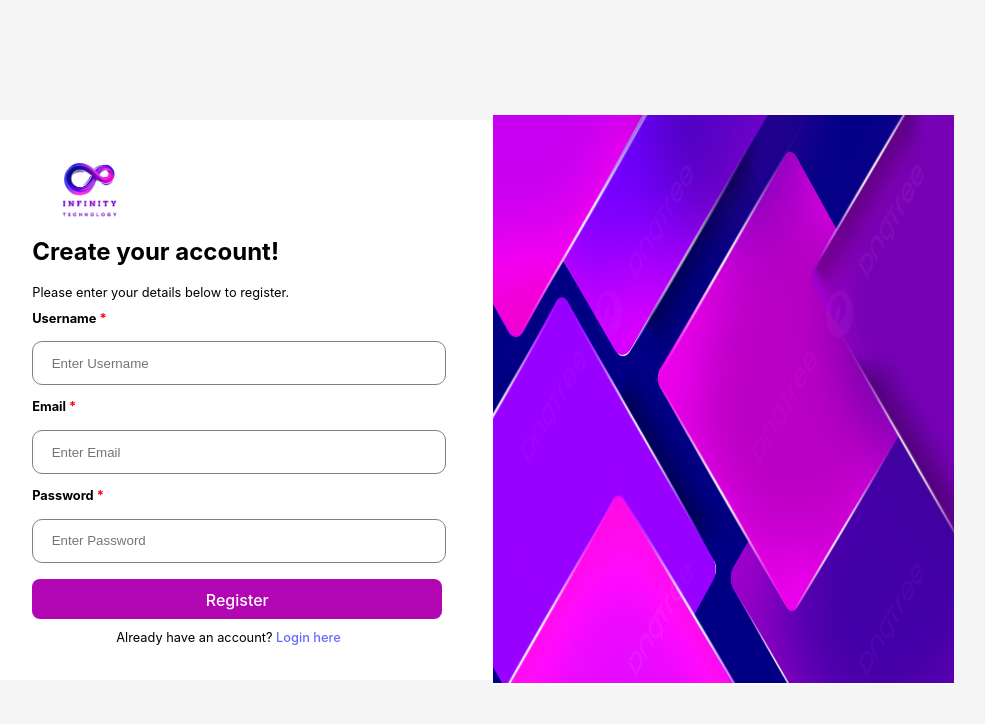
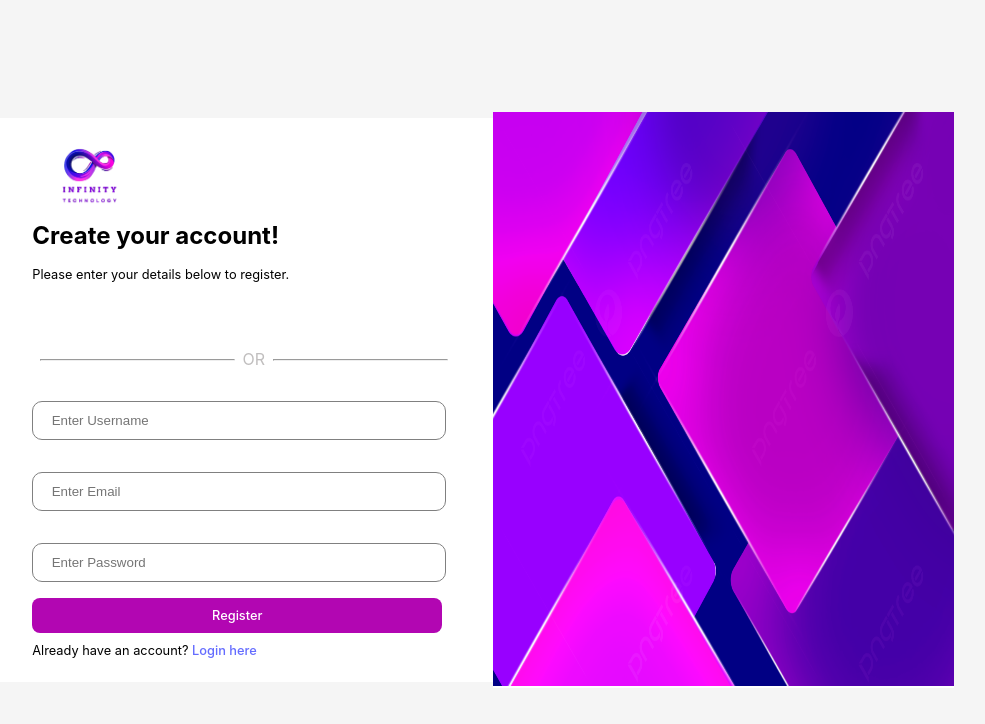
Before and after one commit to Mschlei-48/Blog-Website, a React (Vite) app: page /register in a window 1280 px wide. Shown: the top 724 px of the page, without its empty margins (160-1145 px from the left). Built offline with nearby package versions, Linux system fonts and the light colour scheme.

Commit message:
login-register

```diff
--- a/package.json
+++ b/package.json
@@ -16,14 +16,19 @@
     "@fortawesome/fontawesome-svg-core": "^6.7.1",
     "@fortawesome/free-solid-svg-icons": "^6.6.0",
     "@fortawesome/react-fontawesome": "^0.2.2",
+    "@react-oauth/google": "^0.12.1",
     "@reduxjs/toolkit": "^2.3.0",
+    "axios": "^1.7.9",
+    "bootstrap": "^5.3.3",
     "date-fns": "^4.1.0",
     "dompurify": "^3.2.3",
     "editorjs-parser": "^1.5.3",
     "firebase": "^10.14.1",
     "i": "^0.3.7",
+    "jwt-decode": "^4.0.0",
     "npm": "^10.9.2",
     "react": "^18.3.1",
+    "react-bootstrap": "^2.10.8",
     "react-dom": "^18.3.1",
     "react-editor-js": "^2.1.0",
     "react-redux": "^9.1.2",
--- a/src/App.css
+++ b/src/App.css
@@ -1,10 +1,10 @@
 h1{
-  line-height:0.5;
+  line-height:0.3;
   font-size:1.7rem;
   font-weight:1.5rem;
 }
 #root {
-  max-width: 1280px;
+  max-width: 100vw;
   margin: 0;
   /* padding: 2rem; */
   text-align: center;
--- a/src/App.jsx
+++ b/src/App.jsx
@@ -12,6 +12,7 @@ import LandingPage from './Components/LandingPage.jsx'
 import Home from './Components/Home.jsx'
 import Profile from './Components/Profile.jsx'
 import Write from './Components/Write.jsx'
+import {GoogleLogin} from '@react-oauth/google'
 
 
 
--- a/src/Components/ForgotPassword.jsx
+++ b/src/Components/ForgotPassword.jsx
@@ -5,6 +5,7 @@ import {resetPassword} from "../Redux/authSlice.js";
 import { useDispatch } from "react-redux";
 
 function ForgotPassword() {
+
   const navigate = useNavigate();
   const dispatch = useDispatch();
 
--- a/src/Components/Login.jsx
+++ b/src/Components/Login.jsx
@@ -1,59 +1,130 @@
-import {useState,useEffect} from 'react'
-import './login.css'
-import {useNavigate} from 'react-router-dom'
-import {useSelector,useDispatch} from 'react-redux'
-import {signInUser} from '../Redux/authSlice.js'
+import { useState, useEffect } from "react";
+import "./login.css";
+import { useNavigate } from "react-router-dom";
+import { useSelector, useDispatch } from "react-redux";
+import { signInUser } from "../Redux/authSlice.js";
+import { GoogleLogin, googleLogout, useGoogleLogin } from "@react-oauth/google";
+import { jwtDecode } from "jwt-decode";
+import {googleLogin} from "../Redux/authSlice.js";
 
+function Login() {
+  const stateData = useSelector((state) => state.auth);
 
-function Login(){
+  const [email, setEmail] = useState("");
+  const [password, setPassword] = useState("");
 
-    const stateData=useSelector((state)=>state.auth)
+  const dispatch = useDispatch();
+  useEffect(() => {
+    console.log(stateData);
+    const navHomePage = () => {
+      if (stateData.loggedIn === true) {
+        navigate("/home");
+      }
+    };
+    navHomePage();
+  });
+  const navigate = useNavigate();
+  const navRegister = () => {
+    return navigate("/register");
+  };
 
-    const [email,setEmail]=useState("")
-    const [password,setPassword]=useState("")
+  const handleLogin = (email) => {
+    if (email === "") {
+    }
+  };
 
-    const dispatch=useDispatch()
-    useEffect(()=>{
-        console.log(stateData)
-        const navHomePage=(()=>{
-            if(stateData.loggedIn===true){
-        navigate("/home")}
+  const forgotPasswordNav = () => {
+    return navigate("forgot-password");
+  };
+
+  // Google Login Setup
+
+  return (
+    <div className="login-main-container">
+        <div className="login-form-container">
+          <img
+            src="../src/assets/file.png"
+            alt="No Logo to Display"
+            style={{ width: "30%" }}
+          />
+          <h2>Welcome Back!</h2>
+          <p>Please enter your details to login.</p>
+          <div id="google-login-container">
+            <GoogleLogin
+              onSuccess={(credentialResponse) => {
+                const token=jwtDecode(credentialResponse.credential);
+                googleLogin(token.email,token.name,dispatch).
+                then(()=>{
+                  navigate("/home");
+                  alert("Successfully Logged In")
+                }).
+                catch((error)=>{
+                  console.log("Error Logging In",error)
                 })
-        navHomePage()
-    })
-    const navigate=useNavigate()
-    const navRegister=(()=>{
-        return navigate('/register')
-    })
-
-    const forgotPasswordNav=(()=>{
-        return navigate("forgot-password")
-    })
-
-    return(
-        <div className='login-main-container'>
-            <div className='login-form-container'>
-                <img src='../src/assets/file.png' alt="No Logo to Display" style={{width:"30%"}}/>
-                <h1>Welcome Back!</h1>
-                <p>Please enter your details below to login.</p>
-                <label for='email'>Email<label style={{color:"red"}}> *</label></label>
+              }}
+              onError={() => alert("Logging in Failed")}
+              id="google-login"
+              auto_select={true}
+            />
+          </div>
           <br></br>
-                <input type='email' name='email' placeholder="Enter Email" onChange={(event)=>setEmail(event.target.value)}></input>
+          {/* <hr>OR</hr> */}
+          <div style={{width:"89%",display:"flex",justifyContent:"center",alignItems:"flex-start"}}>
+          <hr style={{width:"43%",color:"rgb(192, 190, 190)"}}></hr>
+          <span style={{color:"rgb(192, 190, 190)",paddingLeft:"1.5%",paddingRight:"1.5%"}}>OR</span>
+          <hr style={{width:"43%",color:"rgb(210, 206, 206)"}}></hr>
+          </div>
           <br></br>
-                <label for="password">Password<label style={{color:"red"}}> *</label></label>
+          {/* <label for="email">
+            Email<label style={{ color: "red" }}> *</label>
+          </label> */}
           <br></br>
-                <input type="password" name='password' placeholder="Enter Password" onChange={(event)=>setPassword(event.target.value)}></input>
+          <input
+            type="email"
+            name="email"
+            placeholder="Enter Email"
+            required
+            onChange={(event) => setEmail(event.target.value)}
+          ></input>
           <br></br>
-                <a style={{marginLeft:"307px"}} onClick={()=>forgotPasswordNav()}>Forgot password?</a>
+          {/* <label for="password">
+            Password<label style={{ color: "red" }}> *</label>
+          </label> */}
           <br></br>
-                <button className="login-button" onClick={()=>signInUser(dispatch,email,password)}>Log in</button>
-                <p style={{marginLeft:"84px"}}>Don't have an account? <a onClick={()=>navRegister()}>Register here</a></p>
+          <input
+            type="password"
+            name="password"
+            placeholder="Enter Password"
+            required
+            onChange={(event) => setPassword(event.target.value)}
+          ></input>
+          <br></br>
+          <div id="forgot-password">
+            <a onClick={() => forgotPasswordNav()}>Forgot password?</a>
           </div>
-            <div className='logn-image-container'>
-                <img src="../src/assets/back-login.jpg" alt="No Image to Display" className="login-side-image"/>
+          <br></br>
+          <button
+            className="login-button"
+            onClick={() => signInUser(dispatch, email, password)}
+          >
+            Log in
+          </button>
+          <div id="dont-have-account">
+            <p>
+              Don't have an account?{" "}
+              <a onClick={() => navRegister()}>Register here</a>
+            </p>
           </div>
         </div>
-    )
+        <div className="logn-image-container">
+          <img
+            src="../src/assets/back-login.jpg"
+            alt="No Image to Display"
+            className="login-side-image"
+          />
+        </div>
+    </div>
+  );
 }
 
 export default Login;
--- a/src/Components/Register.jsx
+++ b/src/Components/Register.jsx
@@ -1,52 +1,117 @@
-import {useState,useEffect} from 'react'
-import './register.css'
-import {useNavigate} from 'react-router-dom'
-import {registerUser} from '../Redux/authSlice.js'
-import {useDispatch,useSelector} from 'react-redux'
+import { useState, useEffect } from "react";
+import "./register.css";
+import { useNavigate } from "react-router-dom";
+import { registerUser } from "../Redux/authSlice.js";
+import { useDispatch, useSelector } from "react-redux";
+import { GoogleLogin, googleLogout, useGoogleLogin } from "@react-oauth/google";
+import { jwtDecode } from "jwt-decode";
+import { googleLogin } from "../Redux/authSlice.js";
 
-function Register(){
-    const navigate=useNavigate()
-    const [email,setEmail]=useState("")
-    const [password,setPassword]=useState("")
-    const [username,setUsername]=useState("")
-    const dispatch=useDispatch()
-    const {Email,Username,Password,error,loading}=useSelector((state)=>state.auth)
+function Register() {
+  const navigate = useNavigate();
+  const [email, setEmail] = useState("");
+  const [password, setPassword] = useState("");
+  const [username, setUsername] = useState("");
+  const dispatch = useDispatch();
+  const { Email, Username, Password, error, loading } = useSelector(
+    (state) => state.auth
+  );
 
-
-
-
-    const navLogin=(()=>{
-        return navigate("/login")
+  const navLogin = () => {
+    return navigate("/login");
+  };
+  const handleRegister = () => {
+    registerUser(dispatch, email, password, username, navigate);
+  };
+  return (
+    <div className="register-main-container">
+      <div className="register-form-container">
+        <img
+          src="../src/assets/file.png"
+          alt="No Logo to Display"
+          style={{ width: "25%"}}
+        />
+        <h2>Create your account!</h2>
+        <p>Please enter your details below to register.</p>
+        <div id="google-register-container">
+          <GoogleLogin
+            onSuccess={(credentialResponse) => {
+              const token = jwtDecode(credentialResponse.credential);
+              googleLogin(token.email, token.name, dispatch)
+                .then(() => {
+                  navigate("/home");
+                  alert("Successfully Logged In");
                 })
-    const handleRegister=(()=>{
-        registerUser(dispatch,email,password,username,navigate)
-    })
-    return(
-        <div className='register-main-container'>
-            <div className='register-form-container'>
-                <img src='../src/assets/file.png' alt="No Logo to Display" style={{width:"25%"}}/>
-                <h1>Create your account!</h1>
-                <p>Please enter your details below to register.</p>
-                <label for='username'>Username<label style={{color:"red"}}> *</label></label>
+                .catch((error) => {
+                  console.log("Error Logging In", error);
+                });
+            }}
+            onError={() => alert("Logging in Failed")}
+            id="google-register"
+            auto_select={true}
+          />
+        </div>
         <br></br>
-                <input type='username' name='username' placeholder="Enter Username" onChange={(event)=>setUsername(event.target.value)}></input>
+        <div style={{width:"92%",display:"flex",justifyContent:"center",alignItems:"flex-start"}}>
+          <hr style={{width:"45.5%",color:"rgb(192, 190, 190)"}}></hr>
+          <span style={{color:"rgb(192, 190, 190)"}}>OR</span>
+          <hr style={{width:"41%",color:"rgb(192, 190, 190)"}}></hr>
+          </div>
           <br></br>
-                <label for='email'>Email<label style={{color:"red"}}> *</label></label>
+        {/* <label for="username">
+          Username<label style={{ color: "red" }}> *</label>
+        </label> */}
         <br></br>
-                <input type='email' name='email' placeholder="Enter Email" onChange={(event)=>setEmail(event.target.value)}></input>
+        <input
+          type="username"
+          name="username"
+          placeholder="Enter Username"
+          required
+          onChange={(event) => setUsername(event.target.value)}
+        ></input>
         <br></br>
-                <label for="password">Password<label style={{color:"red"}}> *</label></label>
+        {/* <label for="email">
+          Email<label style={{ color: "red" }}> *</label>
+        </label> */}
         <br></br>
-                <input type="password" name='password' placeholder="Enter Password" onChange={(event)=>setPassword(event.target.value)}></input>
+        <input
+          type="email"
+          name="email"
+          placeholder="Enter Email"
+          required
+          onChange={(event) => setEmail(event.target.value)}
+        ></input>
         <br></br>
-                <button className="register-button" onClick={()=>handleRegister()}>Register</button>
-                <p style={{marginLeft:"84px"}}>Already have an account? <a onClick={()=>navLogin()}>Login here</a></p>
-            </div>
-            <div className='register-image-container'>
-                <img src="../src/assets/back-login.jpg" alt="No Image to Display" className="register-side-image"/>
+        {/* <label for="password">
+          Password<label style={{ color: "red" }}> *</label>
+        </label> */}
+        <br></br>
+        <input
+          type="password"
+          name="password"
+          placeholder="Enter Password"
+          required
+          onChange={(event) => setPassword(event.target.value)}
+        ></input>
+        <br></br>
+        <button className="register-button" onClick={() => handleRegister()}>
+          Register
+        </button>
+        <div style={{width:"100%",display:"flex",justifyContent:"flex-start",alignItems:"flex-start"}}>
+        <p>
+          Already have an account? <a onClick={() => navLogin()}>Login here</a>
+        </p>
         </div>
 
       </div>
-    )
+      <div className="register-image-container">
+        <img
+          src="../src/assets/back-login.jpg"
+          alt="No Image to Display"
+          className="register-side-image"
+        />
+      </div>
+    </div>
+  );
 }
 export default Register;
--- a/src/Components/register.css
+++ b/src/Components/register.css
@@ -10,16 +10,29 @@ a{
 }
 .register-form-container input{
     width:85%;
-    height:40px;
+    height:35px;
     border:grey 1px solid;
     border-radius: 10px;
     padding-left:4%;
 }
+.register-form-container h2{
+    line-height: 0;
+}
 .register-button{
     width:89%;
-    height:40px;
+    height:35px;
     background-color:rgb(178, 6, 178);
     color:white;
+    font-size:0.8rem;
+}
+#google-register-container{
+    width:89%;
+}
+
+#google-register{
+    width:100%;
+    padding-bottom:5%;
+
 }
 
 .register-main-container{
@@ -41,8 +54,8 @@ a{
     justify-content:start;
     align-items:flex-start;
     padding-left:4%;
-    padding-top:2%;
-    padding-bottom:2%;
+    padding-top:1%;
+    padding-bottom:1%;
 }
 .register-form-container h1{
     line-height:0.5;
@@ -55,5 +68,5 @@ a{
 }
 .register-side-image{
 width:100%;
-height:568px;
+height:574px;
 }
--- a/src/Redux/authSlice.js
+++ b/src/Redux/authSlice.js
@@ -1,8 +1,9 @@
 import {createSlice} from '@reduxjs/toolkit'
 import {createUserWithEmailAndPassword,signInWithEmailAndPassword,sendEmailVerification,onAuthStateChanged,sendPasswordResetEmail} from 'firebase/auth'
 import {auth} from '../Firebase/config.js'
-import {setDoc,doc,addDoc,collection} from 'firebase/firestore'
+import {getDocs,collection,doc,addDoc,query,limit,where,updateDoc} from 'firebase/firestore'
 import {db} from '../Firebase/config'
+import { getDownloadURL,getStorage, uploadBytes } from 'firebase/storage'
 
 
 const initialState={
@@ -28,9 +29,8 @@ const authSlice=createSlice({
         },
         setUser(state,action){
             state.email=action.payload.email,
-            state.password=action.payload.password,
             state.username=action.payload.username
-            state.loggedIn=action.payload.loggedIn
+            state.loggedIn=true
         }
     }
 })
@@ -38,13 +38,23 @@ const authSlice=createSlice({
 export const {setLoading,setError,setUser}=authSlice.actions;
 export default authSlice.reducer;
 
+const googleLogin=async(email,name,dispatch,navigate)=>{
+    const profiles=collection(db,"Profiles");
+    const q=query(profiles,where("email","==",email));
+    const results=await getDocs(q)
+    if(results.empty){
+        createProfile(email,name)
+        dispatch(setUser({"email":email,"username":name}))
+    }
+}
+
 const registerUser=async (dispatch,email,password,username,navigate)=>{
     dispatch(setLoading())
     createUserWithEmailAndPassword(auth,email,password)
     .then((userCredential)=>{
         const user=userCredential.user;
         alert("User Created Sucessfully")
-        dispatch(setUser({"email":email,"password":password,"username":username}))
+        dispatch(setUser({"email":email,"username":username}))
         navigate('/')
         createProfile(email,username)
         sendEmailVerification(user)
@@ -148,7 +158,7 @@ const createProfile = async (email, username) => {
 
 
 
-export {registerUser,signInUser,resetPassword,createProfile};
+export {registerUser,signInUser,resetPassword,createProfile,googleLogin};
 
 
 
--- a/src/main.jsx
+++ b/src/main.jsx
@@ -5,8 +5,12 @@ import './index.css'
 import {store,persistor} from './Redux/store.js'
 import {Provider} from 'react-redux'
 import { PersistGate } from 'redux-persist/integration/react';
+import {GoogleOAuthProvider} from '@react-oauth/google'
+
+
 
 createRoot(document.getElementById('root')).render(
+  <GoogleOAuthProvider clientId='631484824450-70066guejuq7dp63m2qe70r827sij4ua.apps.googleusercontent.com'>
   <Provider store={store}>
     <PersistGate loading={<div>Loading...</div>} persistor={persistor}>
   <StrictMode>
@@ -14,4 +18,5 @@ createRoot(document.getElementById('root')).render(
   </StrictMode>
   </PersistGate>
   </Provider>
+  </GoogleOAuthProvider>
 )
```
Also changed, not shown: src/Components/LandingPage.jsx (+9 -1 lines), src/Components/login.css (+18 -5 lines), 1 other file (tests, documents, lock files or other folders). Lines whose indentation alone changed are shown as unchanged.
